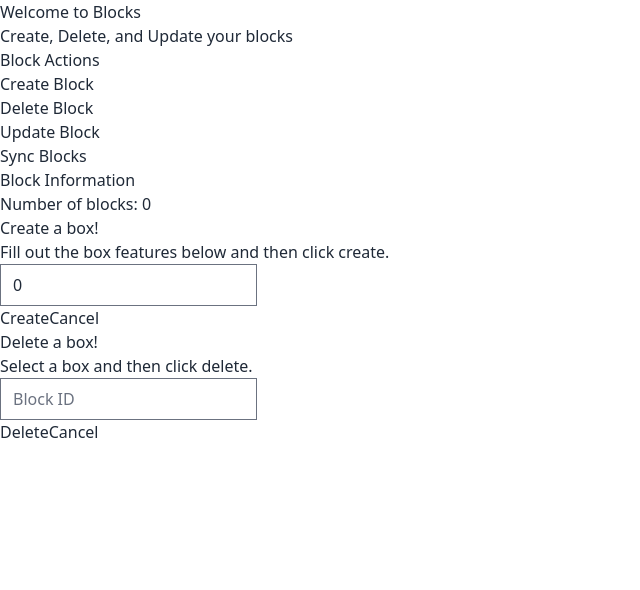
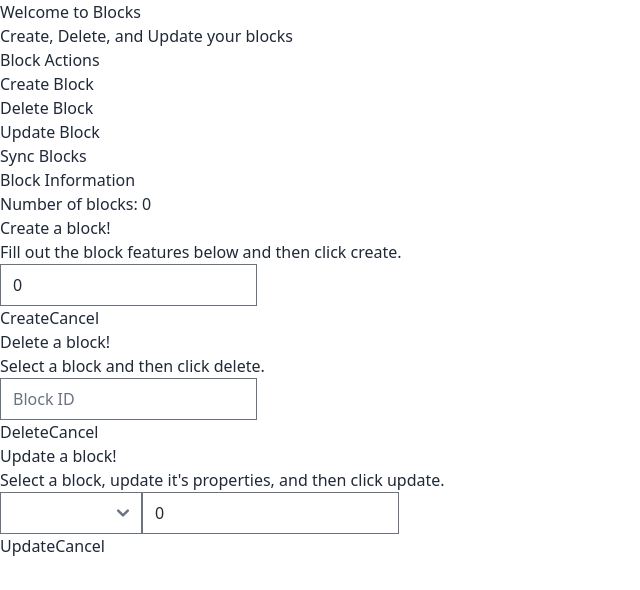
Before and after one commit to judahhigh/blocks, a Vue app in the folder frontend/blocks/: page / in a window 1280 px wide. Shown: the top 590 px of the page, without its empty margins (0-640 px from the left). Built offline with nearby package versions, Linux system fonts and the light colour scheme.

Commit message:
Added functionality in the update block action modal to update a block in the block list. Additional updates to come including dynamic updates to the update modal depending on if no blocks exist yet, or if a block hasn't been selected for updating yet.

```diff
--- a/frontend/blocks/src/App.vue
+++ b/frontend/blocks/src/App.vue
@@ -28,6 +28,26 @@ function deleteBlock(blockID: string): void {
   currentBlockID.value = "";
   toggleDeleteBlockModal();
 }
+
+// Modal triggering for updating a block
+const showUpdateBlockModal = ref(false);
+const currentUpdateBlockID = ref("");
+const currentUpdateBlockL = ref(0.0);
+function toggleUpdateBlockModal(): void {
+  showUpdateBlockModal.value = !showUpdateBlockModal.value;
+}
+function onChangeUpdateBlockSelection(e: Event): void {
+  const blockID = (e.target as HTMLInputElement).value;
+  const block = blocks.blockList.find((block) => block.id === blockID);
+  if (block) {
+    currentUpdateBlockL.value = block.sideLength;
+  }
+}
+function updateBlock(blockID: string, blockSize: number): void {
+  console.log(blockID, blockSize);
+  blocks.updateBlock(blockID, blockSize);
+  toggleUpdateBlockModal();
+}
 </script>
 
 <template>
@@ -51,7 +71,7 @@ function deleteBlock(blockID: string): void {
         <p class="text-white text-center text-3xl tracking-widest font-bold">
           Block Actions
         </p>
-        <div class="flex flex-row gap-4 justify-center align-middle">
+        <div class="flex flex-row gap-6 justify-center align-middle">
           <button
             class="btn btn-lg text-white font-bold rounded-xl bg-blue-950 hover:bg-blue-800 shadow-md shadow-blue-800"
             @click="toggleModal"
@@ -73,6 +93,7 @@ function deleteBlock(blockID: string): void {
           ></div>
           <button
             class="btn btn-lg text-white font-bold rounded-xl bg-green-950 hover:bg-green-800 shadow-md shadow-green-800"
+            @click="toggleUpdateBlockModal"
           >
             Update Block
           </button>
@@ -112,8 +133,10 @@ function deleteBlock(blockID: string): void {
   <!-- Modal for creating blocks -->
   <div class="modal" :class="{ 'modal-open': showModal }">
     <div class="modal-box">
-      <h3 class="font-bold text-lg">Create a box!</h3>
-      <p class="py-4">Fill out the box features below and then click create.</p>
+      <h3 class="font-bold text-lg">Create a block!</h3>
+      <p class="py-4">
+        Fill out the block features below and then click create.
+      </p>
       <input
         type="number"
         placeholder="Side Length [m]"
@@ -142,15 +165,14 @@ function deleteBlock(blockID: string): void {
   <!-- Modal for deleting blocks -->
   <div class="modal" :class="{ 'modal-open': showDeleteBlockModal }">
     <div class="modal-box">
-      <h3 class="font-bold text-lg">Delete a box!</h3>
-      <p class="py-4">Select a box and then click delete.</p>
+      <h3 class="font-bold text-lg">Delete a block!</h3>
+      <p class="py-4">Select a block and then click delete.</p>
       <input
         type="text"
         placeholder="Block ID"
         class="input input-bordered input-md input-success w-full text-lg font-light"
         v-model="currentBlockID"
       />
-      <!-- <p>value is: {{ currentSideLength }}</p> -->
       <div class="modal-action">
         <div class="flex flex-row gap-4">
           <button
@@ -169,4 +191,50 @@ function deleteBlock(blockID: string): void {
       </div>
     </div>
   </div>
+  <!-- Modal for updating blocks -->
+  <div class="modal" :class="{ 'modal-open': showUpdateBlockModal }">
+    <div class="modal-box">
+      <h3 class="font-bold text-lg">Update a block!</h3>
+      <p class="py-4">
+        Select a block, update it's properties, and then click update.
+      </p>
+      <div class="flex flex-col gap-4">
+        <label class="form-control w-full">
+          <select
+            class="select select-bordered select-success"
+            v-model="currentUpdateBlockID"
+            @change="onChangeUpdateBlockSelection($event)"
+          >
+            <option disabled selected>Pick a block</option>
+            <option v-for="block in blocks.blockList">
+              {{ block.id }}
+            </option>
+          </select>
+        </label>
+        <input
+          type="number"
+          placeholder="Side Length [m]"
+          class="input input-bordered input-md input-success w-full text-lg font-light"
+          v-model="currentUpdateBlockL"
+        />
+      </div>
+      <div class="modal-action">
+        <div class="flex flex-row gap-4">
+          <button
+            class="btn rounded-xl border-0 bg-teal-800 hover:bg-teal-700 shadow-md shadow-teal-700"
+            @click="updateBlock(currentUpdateBlockID, currentUpdateBlockL)"
+          >
+            Update
+          </button>
+          <button
+            class="btn rounded-xl border-0 bg-gray-800 hover:bg-gray-700 shadow-md shadow-gray-700"
+            @click="toggleUpdateBlockModal()"
+          >
+            Cancel
+          </button>
+        </div>
+      </div>
+    </div>
+  </div>
+  <!-- Modal for updating blocks -->
 </template>
--- a/frontend/blocks/src/stores/blocks.ts
+++ b/frontend/blocks/src/stores/blocks.ts
@@ -24,6 +24,23 @@ export const useBlockStore = defineStore("blocks", {
     deleteBlock(blockID: string) {
       this.blockList = this.blockList.filter((block) => block.id !== blockID);
     },
+    updateBlock(blockID: string, blockSize: number) {
+      let blockIndex = -1;
+      this.blockList.forEach((block, index) => {
+        if (block.id === blockID) {
+          blockIndex = index;
+        }
+      });
+      console.log(blockIndex);
+      console.log(this.blockList);
+      if (blockIndex >= 0) {
+        this.blockList.splice(blockIndex, 1, {
+          id: blockID,
+          sideLength: blockSize,
+        });
+        console.log(this.blockList);
+      }
+    },
   },
 });
 
```
